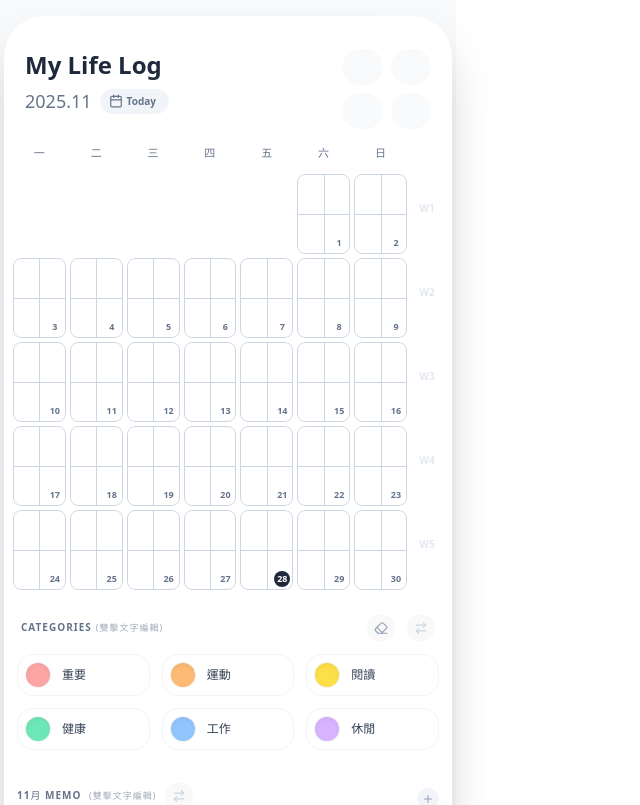
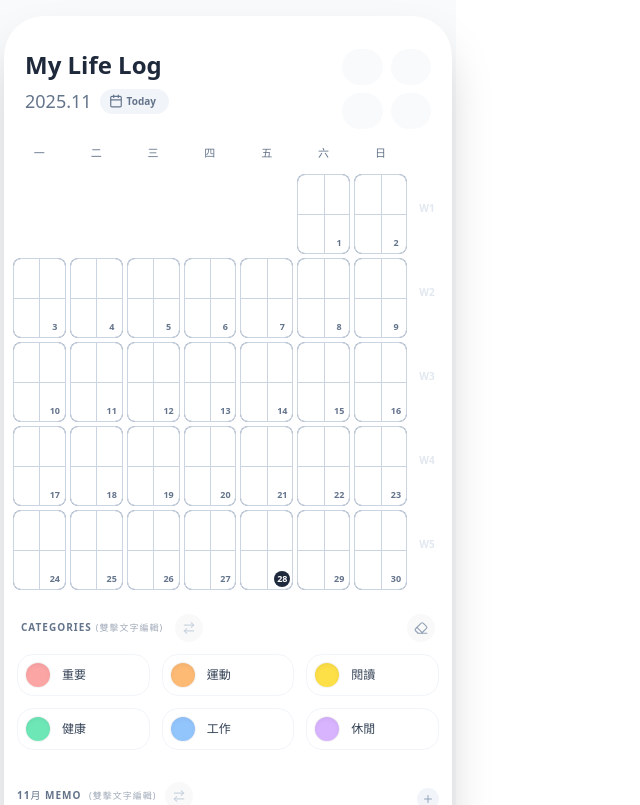
Before and after one commit to fifourths/calendar-app, a React (Vite) app: page / in a window 1280 px wide. Shown: the top 805 px of the page, without its empty margins (0-640 px from the left). Built offline with nearby package versions, Linux system fonts and the light colour scheme.

Commit message:
Update App.jsx
V75

```diff
--- a/src/App.jsx
+++ b/src/App.jsx
@@ -135,26 +135,31 @@ const BACKUP_REMINDER_DAYS = 7;
 
 // --- 2. Helper Hooks & Functions ---
 
-// Safe LocalStorage Hook to prevent white screens
+// Robust Storage Hook to Prevent Crashes
 function useStickyState(key, defaultValue) {
   const [value, setValue] = useState(() => {
+    if (typeof window === 'undefined') return defaultValue;
     try {
-      const stickyValue = window.localStorage.getItem(key);
-      if (stickyValue !== null && stickyValue !== 'undefined') {
-          const parsed = JSON.parse(stickyValue);
-          // Extra safety: ensure type matches default
+      const item = window.localStorage.getItem(key);
+      if (item !== null && item !== 'undefined') {
+        const parsed = JSON.parse(item);
+        // Safety Check: If we expect an array (like categories) but got something else, fallback
         if (Array.isArray(defaultValue) && !Array.isArray(parsed)) return defaultValue;
         if (typeof defaultValue === 'object' && !Array.isArray(defaultValue) && (typeof parsed !== 'object' || Array.isArray(parsed))) return defaultValue;
         return parsed;
       }
-    } catch (err) {
-      // Ignore write errors
+    } catch (error) {
+      console.warn(`Error reading localStorage key "${key}":`, error);
     }
     return defaultValue;
   });
 
   useEffect(() => {
+    if (typeof window !== 'undefined') {
+        try {
             window.localStorage.setItem(key, JSON.stringify(value));
+        } catch (e) { console.warn('LocalStorage Write Error'); }
+    }
   }, [key, value]);
 
   return [value, setValue];
@@ -209,15 +214,10 @@ const GridOverlay = ({ gridMode, isDark }) => {
 
   return (
     <div className={`absolute inset-0 pointer-events-none z-10 rounded-lg border ${borderColor}`}>
-       {/* Horizontal Line (Shared) */}
        <div className={`absolute top-1/2 left-0 right-0 h-[1px] ${lineColor}`}></div>
-
-       {/* Vertical Lines */}
        {gridMode === 4 ? (
-          // 2x2: One center line
           <div className={`absolute left-1/2 top-0 bottom-0 w-[1px] ${lineColor}`}></div>
        ) : (
-          // 3x2: Two lines at 33.3% and 66.6%
           <>
             <div className={`absolute left-1/3 top-0 bottom-0 w-[1px] ${lineColor}`}></div>
             <div className={`absolute left-2/3 top-0 bottom-0 w-[1px] ${lineColor}`}></div>
@@ -268,14 +268,12 @@ const DayCardModal = ({ dateKey, gridMode, records, categories, dayNotes, onClos
 
     cells.push(
       <div key={i} className={`relative p-2 pt-6 rounded-xl border transition-colors flex flex-col ${bgClass} ${isDark ? 'border-slate-700' : 'border-slate-200'}`}>
-        {/* Top Left Indicator */}
         {cat && (
           <div className="absolute top-2 left-2 flex items-center gap-1.5 pointer-events-none">
              <div className={`w-2 h-2 rounded-full ${isDark ? style.dark : style.light}`}></div>
              <span className={`text-[9px] font-bold opacity-80 ${isDark ? 'text-slate-200' : 'text-slate-700'}`}>{cat.defaultLabel}</span>
           </div>
         )}
-
         <textarea
           className={`flex-1 w-full bg-transparent resize-none outline-none text-xs leading-relaxed ${isDark ? 'text-slate-200 placeholder-slate-600' : 'text-slate-800 placeholder-slate-400'}`}
           placeholder="..."
@@ -413,17 +411,20 @@ const NoteRow = ({ note, onChange, onDelete, isReordering, isSelected, onReorder
 export default function NewCalendarApp() {
   const [currentDate, setCurrentDate] = useState(new Date());
 
-  // USE STICKY STATE WITH LAZY INIT (Fixes White Screen)
-  const [appTitle, setAppTitle] = useStickyState('v74_title', 'My Life Log');
-  const [gridMode, setGridMode] = useStickyState('v74_gridMode', 4);
-  const [categories, setCategories] = useStickyState('v74_categories', INITIAL_CATEGORIES);
-  const [records, setRecords] = useStickyState('v74_records', {});
-  const [weekNotes, setWeekNotes] = useStickyState('v74_weekNotes', {});
-  const [dayNotes, setDayNotes] = useStickyState('v74_dayNotes', {});
-  const [allFooterNotes, setAllFooterNotes] = useStickyState('v74_allFooterNotes', {});
-  const [langIndex, setLangIndex] = useStickyState('v74_langIndex', 0);
-  const [darkMode, setDarkMode] = useStickyState('v74_darkMode', false);
-  const [lastBackupDate, setLastBackupDate] = useStickyState('v74_lastBackupDate', null);
+  // SAFE STORAGE: Changing key to 'v75' forces a clean slate to avoid existing corrupt data
+  const [appTitle, setAppTitle] = useStickyState('v75_title', 'My Life Log');
+  const [gridMode, setGridMode] = useStickyState('v75_gridMode', 4);
+
+  // SAFETY: Ensure default is always an array
+  const [categories, setCategories] = useStickyState('v75_categories', INITIAL_CATEGORIES);
+
+  const [records, setRecords] = useStickyState('v75_records', {});
+  const [weekNotes, setWeekNotes] = useStickyState('v75_weekNotes', {});
+  const [dayNotes, setDayNotes] = useStickyState('v75_dayNotes', {});
+  const [allFooterNotes, setAllFooterNotes] = useStickyState('v75_allFooterNotes', {});
+  const [langIndex, setLangIndex] = useStickyState('v75_langIndex', 0);
+  const [darkMode, setDarkMode] = useStickyState('v75_darkMode', false);
+  const [lastBackupDate, setLastBackupDate] = useStickyState('v75_lastBackupDate', null);
 
   const [view, setView] = useState('calendar');
   const [showDatePicker, setShowDatePicker] = useState(false);
@@ -498,17 +499,6 @@ export default function NewCalendarApp() {
 
   const handleCellClick = (dateKey, subIndex, isLongPress) => {
     if (isLongPress) return;
-
-    // Eraser Mode logic: if selectedColor is null, we are NOT in eraser mode UNLESS explicitly set?
-    // Wait, the requirement says "Eraser icon" -> "Click to deselect or clear?"
-    // User logic: "New eraser icon... click to set selectedColor to null".
-    // If selectedColor is null, clicking a cell currently DOES NOTHING (protection).
-    // BUT for eraser, we want to clear.
-    // Let's interpret: Normal Mode: selectedColor = 'red'. Eraser Mode: selectedColor = 'eraser_token' or just null?
-    // If we use null for "nothing selected", we need a way to distinguish "Nothing Selected" vs "Eraser Selected".
-    // Simple fix: Logic is `if (selectedColor === null) return`.
-    // Let's introduce a special ID for Eraser: 'ERASER'.
-
     if (selectedColor === null) return;
 
     const currentRecord = records[dateKey] || {};
@@ -518,7 +508,6 @@ export default function NewCalendarApp() {
     if (selectedColor === 'ERASER') {
         if (currentColor) delete newRecord[subIndex];
     } else {
-        // Toggle logic
         if (currentColor === selectedColor) delete newRecord[subIndex];
         else newRecord[subIndex] = selectedColor;
     }
@@ -612,8 +601,11 @@ export default function NewCalendarApp() {
   const weeks = [];
   for (let i = 0; i < calendarDays.length; i += 7) weeks.push(calendarDays.slice(i, i + 7));
 
+  // SAFE RENDER: Ensure categories is an array before using
+  const safeCategories = Array.isArray(categories) ? categories : INITIAL_CATEGORIES;
+
   const stats = useMemo(() => {
-    if (!records || !categories) return { currentCounts: {}, prevCounts: {}, totalCounts: {}, maxCount: 0, range: {} };
+    if (!records) return { currentCounts: {}, prevCounts: {}, totalCounts: {}, maxCount: 0, range: {} };
 
     const currentMonthKey = getMonthKey(year, month);
     const prevMonthDate = new Date(year, month - 1, 1);
@@ -621,7 +613,7 @@ export default function NewCalendarApp() {
 
     const calcCounts = (monthKeyFilter = null) => {
       const counts = {};
-      categories.forEach(c => counts[c.id] = 0);
+      safeCategories.forEach(c => counts[c.id] = 0);
       Object.keys(records).forEach(dateKey => {
         if (monthKeyFilter && !dateKey.startsWith(monthKeyFilter)) return;
         const rec = records[dateKey];
@@ -633,7 +625,7 @@ export default function NewCalendarApp() {
     };
 
     const range = {};
-    categories.forEach(c => range[c.id] = { min: null, max: null, minVal: Infinity, maxVal: -Infinity, hasData: false });
+    safeCategories.forEach(c => range[c.id] = { min: null, max: null, minVal: Infinity, maxVal: -Infinity, hasData: false });
 
     Object.keys(records).forEach(dateKey => {
         if (!dateKey) return;
@@ -658,7 +650,7 @@ export default function NewCalendarApp() {
     const currentCounts = calcCounts(currentMonthKey);
     const maxCount = Math.max(1, ...Object.values(currentCounts));
     return { currentCounts, prevCounts: calcCounts(prevMonthKey), totalCounts: calcCounts(null), maxCount, range };
-  }, [records, year, month, categories]);
+  }, [records, year, month, safeCategories]);
 
   const memoMonthLabel = langKey === 'en' ? t.monthNames[month] : `${month + 1}${t.monthSuffix}`;
 
@@ -680,7 +672,7 @@ export default function NewCalendarApp() {
         {/* Modals */}
         {showDatePicker && <CustomDatePicker currentYear={year} currentMonth={month} onClose={() => setShowDatePicker(false)} onSelect={(y, m) => { setCurrentDate(new Date(y, m, 1)); setShowDatePicker(false); }} isDark={darkMode} t={t} />}
         {showSettings && <SettingsModal onClose={() => setShowSettings(false)} onReset={handleResetCurrentMonth} onExport={handleExportData} onImport={handleImportData} toggleLanguage={toggleLanguage} t={t} isDark={darkMode} lastBackupDate={lastBackupDate} isBackupOverdue={isBackupOverdue} />}
-        {zoomedDateKey && <DayCardModal dateKey={zoomedDateKey} gridMode={gridMode} records={records} categories={categories} dayNotes={dayNotes} onClose={() => setZoomedDateKey(null)} onSaveNote={handleSaveDayNote} isDark={darkMode} t={t} />}
+        {zoomedDateKey && <DayCardModal dateKey={zoomedDateKey} gridMode={gridMode} records={records} categories={safeCategories} dayNotes={dayNotes} onClose={() => setZoomedDateKey(null)} onSaveNote={handleSaveDayNote} isDark={darkMode} t={t} />}
 
         {/* Header */}
         <div className="pt-8 pb-2 px-5 flex justify-between items-start">
@@ -737,7 +729,7 @@ export default function NewCalendarApp() {
                             const cellRecord = records[cell.dateKey] || {};
                             for (let i = 0; i < gridMode; i++) {
                                const colorId = cellRecord[i];
-                               const activeCatState = categories?.find(c => c.id === colorId);
+                               const activeCatState = safeCategories.find(c => c.id === colorId);
                                const activeStyle = activeCatState ? COLOR_DEFINITIONS[activeCatState.id] : null;
                                const finalColor = activeStyle ? (darkMode ? activeStyle.dark : activeStyle.light) : 'bg-transparent';
                                subCells.push(
@@ -753,7 +745,7 @@ export default function NewCalendarApp() {
                                );
                             }
 
-                            // Color logic for Date & Dash
+                            // Color logic
                             const textColor = isTodayDate
                                 ? (darkMode ? 'bg-slate-100 text-slate-900' : 'bg-slate-800 text-white')
                                 : (darkMode ? 'text-slate-200' : 'text-slate-500');
@@ -764,21 +756,14 @@ export default function NewCalendarApp() {
 
                             return (
                               <div key={dayIndex}
-                                   className={`relative rounded-lg overflow-hidden flex flex-col h-20 transition-colors select-none ${isCurrent ? (darkMode ? 'bg-slate-800' : 'bg-white') : (darkMode ? 'bg-slate-800/30 opacity-40' : 'bg-white/50 opacity-40')}`}
+                                   className={`relative rounded-lg overflow-hidden flex flex-col h-20 transition-colors select-none ring-1 ring-inset ${isCurrent ? (darkMode ? 'bg-slate-800 ring-slate-500' : 'bg-white ring-slate-400') : (darkMode ? 'bg-slate-800/30 ring-slate-800 opacity-40' : 'bg-white/50 ring-slate-200 opacity-40')}`}
                                    {...(isCurrent ? longPress.handlers : {})}
                               >
-                                 {/* Border & Lines Overlay (Z-10) */}
                                  <GridOverlay gridMode={gridMode} isDark={darkMode} />
-
-                                 {/* Color Cells (Z-0) */}
                                  <div className={`flex-1 grid w-full h-full gap-0 ${gridMode === 4 ? 'grid-cols-2 grid-rows-2' : 'grid-cols-3 grid-rows-2'}`}>{subCells}</div>
-
-                                 {/* Date Number (Z-20) */}
                                  <div className="absolute bottom-[3px] right-[3px] pointer-events-none z-20">
                                    <span className={`text-[9px] font-bold leading-none flex items-center justify-center w-4 h-4 rounded-full transition-all ${textColor}`}>{cell.day}</span>
                                  </div>
-
-                                 {/* Note Indicator (Z-20) */}
                                  {hasNote && (
                                      <div className={`absolute bottom-0.5 left-1/2 -translate-x-1/2 w-2 h-0.5 rounded-full z-20 ${dashColor}`}></div>
                                  )}
@@ -796,13 +781,16 @@ export default function NewCalendarApp() {
 
               {/* Color Palette */}
               <div className="mt-6 px-1">
+                 {/* Header Row: Left(Title+Swap) --- Right(Eraser) */}
                  <div className="flex items-center justify-between mb-3 px-1">
+                    <div className="flex items-center gap-3">
                         <h3 className={`text-[10px] font-bold uppercase tracking-widest flex items-center ${darkMode ? 'text-slate-500' : 'text-slate-500'}`}>
                             {t.categoryHeader}
                             <span className="text-[9px] font-normal opacity-60 ml-1">{t.editHint}</span>
                         </h3>
-                    <div className="flex items-center gap-3">
-                        {/* Eraser Tool */}
+                        <button onClick={() => toggleReorderMode('color')} className={`p-1.5 rounded-full transition-colors ${reorderMode === 'color' ? (darkMode ? 'bg-blue-900/30 text-blue-400' : 'bg-blue-100 text-blue-600') : (darkMode ? 'text-slate-500 hover:bg-slate-800 hover:text-slate-300' : 'text-slate-300 hover:bg-slate-100 hover:text-slate-500')}`}><ArrowRightLeft size={14} /></button>
+                    </div>
+
                     <button
                         onClick={() => setSelectedColor(prev => prev === 'ERASER' ? null : 'ERASER')}
                         className={`p-1.5 rounded-full transition-all ${selectedColor === 'ERASER' ? (darkMode ? 'bg-slate-600 text-white ring-1 ring-slate-400' : 'bg-slate-800 text-white ring-1 ring-slate-600') : (darkMode ? 'text-slate-500 hover:text-slate-300' : 'text-slate-400 hover:text-slate-600')}`}
@@ -810,15 +798,10 @@ export default function NewCalendarApp() {
                     >
                         <Eraser size={14} />
                     </button>
+                 </div>
 
-                        <div className="flex items-center gap-2">
-                          <button onClick={() => toggleReorderMode('color')} className={`p-1.5 rounded-full transition-colors ${reorderMode === 'color' ? (darkMode ? 'bg-blue-900/30 text-blue-400' : 'bg-blue-100 text-blue-600') : (darkMode ? 'text-slate-500 hover:bg-slate-800 hover:text-slate-300' : 'text-slate-300 hover:bg-slate-100 hover:text-slate-500')}`}><ArrowRightLeft size={14} /></button>
-                          {reorderMode === 'color' && (<span className={`text-xs font-medium animate-in fade-in slide-in-from-left-2 ${darkMode ? 'text-blue-400' : 'text-blue-600'}`}>{t.swapHint}</span>)}
-                        </div>
-                    </div>
-                 </div>
                  <div className="grid grid-cols-3 gap-3">
-                    {categories.map((cat) => {
+                    {safeCategories.map((cat) => {
                       const style = COLOR_DEFINITIONS[cat.id] || FALLBACK_COLOR;
                       const isSelected = selectedColor === cat.id;
                       return (
@@ -867,7 +850,7 @@ export default function NewCalendarApp() {
           ) : (
             <div className="h-full flex flex-col justify-start pt-2 pb-4 animate-in fade-in zoom-in duration-300 px-2">
                <div className="flex flex-col h-full gap-2">
-                 {categories.map((cat) => {
+                 {safeCategories.map((cat) => {
                     const current = stats.currentCounts[cat.id] || 0;
                     const prev = stats.prevCounts[cat.id] || 0;
                     const diff = current - prev;
```
Lines whose indentation alone changed are shown as unchanged.
